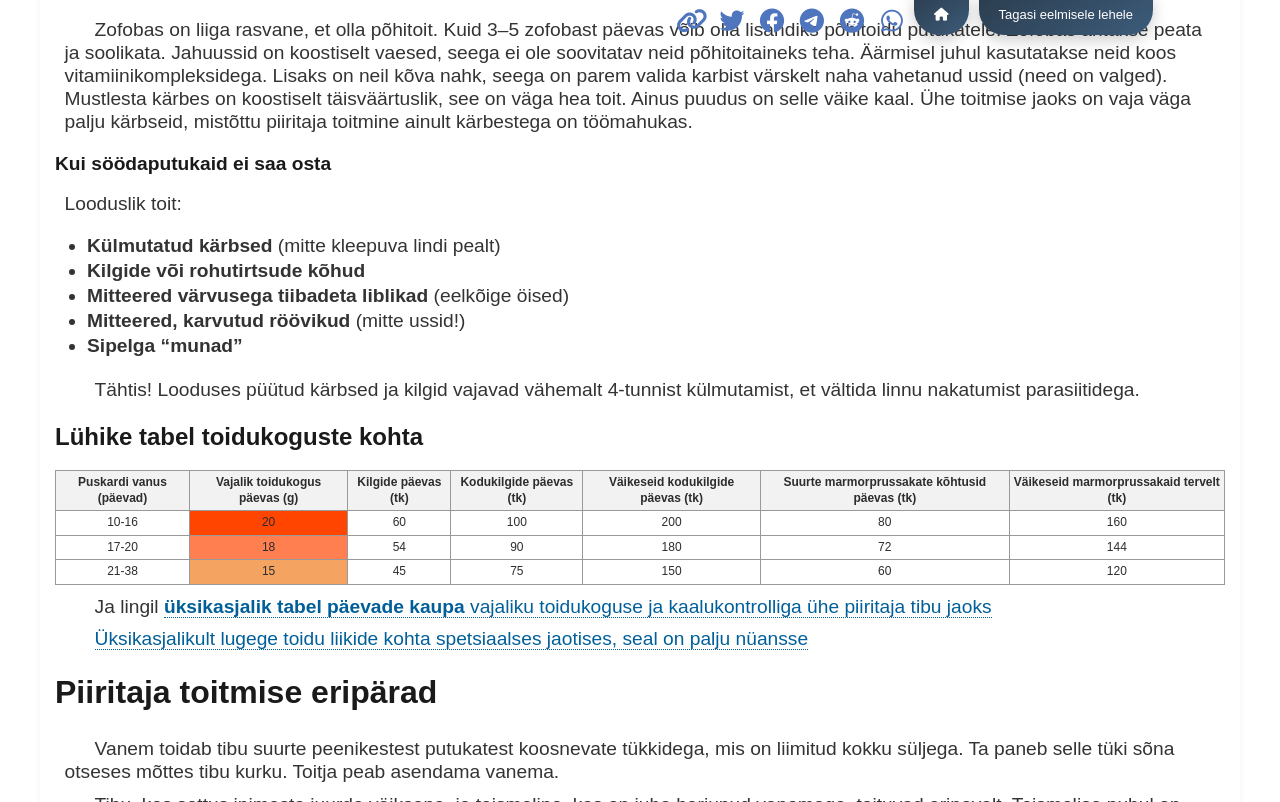
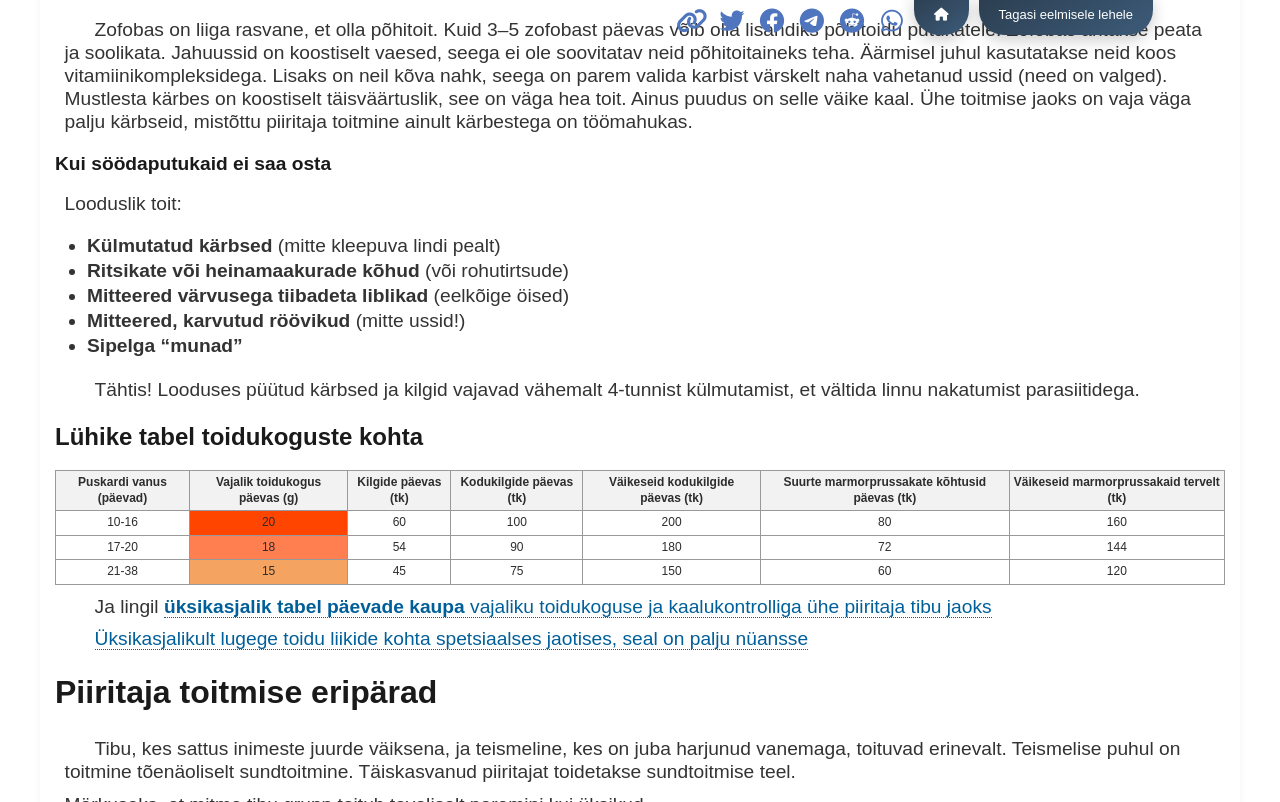
Before and after one commit to loodus-wiki/apus-apus, a Jekyll site: the page built from docs/est/feeding-swift.md, in a window 1280 px wide and 900 px high, scrolled down 768 px, cut to the strip 0-802 px from the top of the window. Built offline with Jekyll 4.4.1, drawn with Linux system fonts in a browser that asks for light colours.

Commit message:
rohutirtsude

```diff
--- a/docs/est/feeding-swift.md
+++ b/docs/est/feeding-swift.md
@@ -37,7 +37,7 @@ Mustlesta kärbes on koostiselt täisväärtuslik, see on väga hea toit. Ainus
 
 Looduslik toit:
 - **Külmutatud kärbsed** (mitte kleepuva lindi pealt)
-- **Kilgide või rohutirtsude kõhud**
+- **Ritsikate või heinamaakurade kõhud** (või rohutirtsude)
 - **Mitteered värvusega tiibadeta liblikad** (eelkõige öised)
 - **Mitteered, karvutud röövikud** (mitte ussid!)
 - **Sipelga "munad"**
@@ -84,8 +84,6 @@ Ja lingil [**üksikasjalik tabel päevade kaupa** vajaliku toidukoguse ja kaaluk
 [Üksikasjalikult lugege toidu liikide kohta spetsiaalses jaotises, seal on palju nüansse](#types-of-food)
 
 # Piiritaja toitmise eripärad
-
-Vanem toidab tibu suurte peenikestest putukatest koosnevate tükkidega, mis on liimitud kokku süljega. Ta paneb selle tüki sõna otseses mõttes tibu kurku. Toitja peab asendama vanema.
 
 Tibu, kes sattus inimeste juurde väiksena, ja teismeline, kes on juba harjunud vanemaga, toituvad erinevalt. Teismelise puhul on toitmine tõenäoliselt sundtoitmine. Täiskasvanud piiritajat toidetakse sundtoitmise teel.
 
```
Also changed, not shown: docs/ru/feeding-swift.md (+0 -3 lines).
